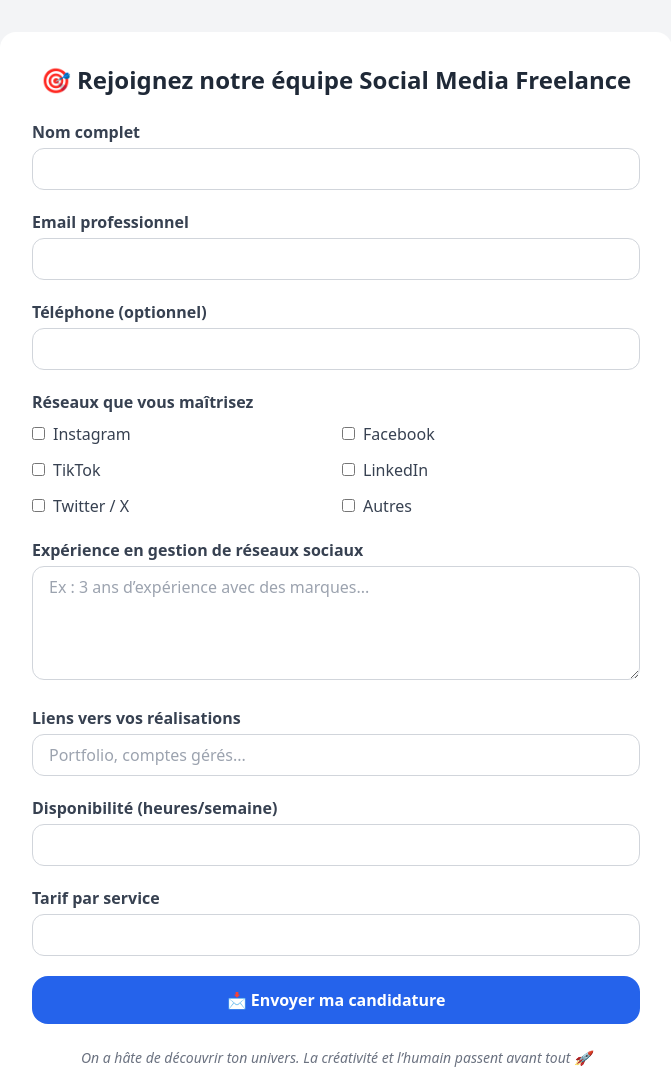
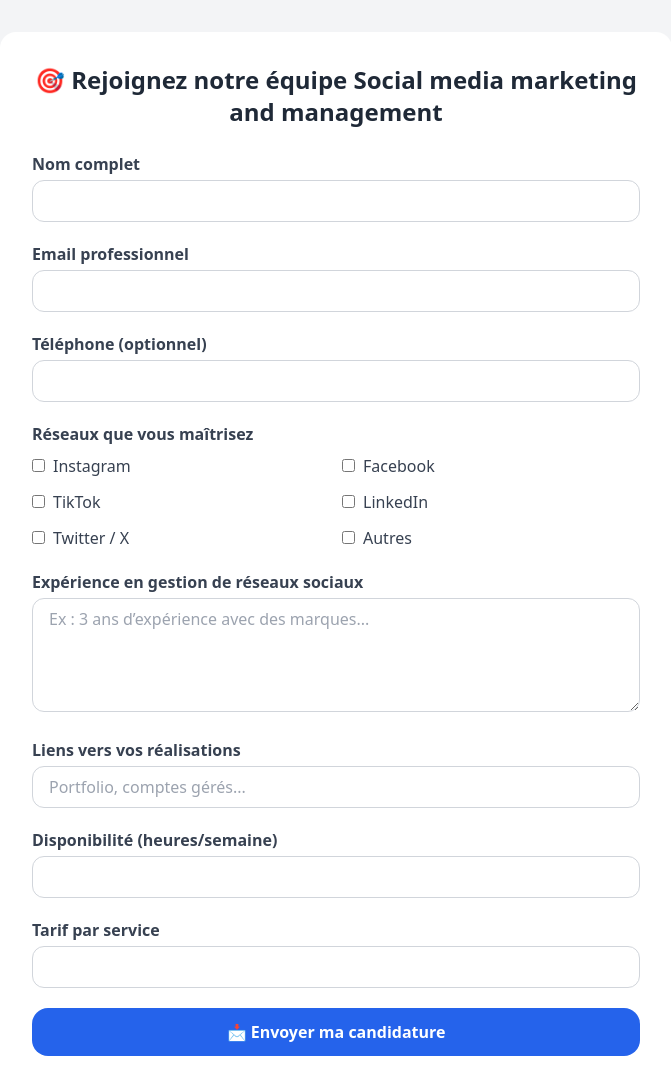
Before and after one commit to Lennyagency/Formulaire-Freelance, a plain HTML site: page index.html in a window 1280 px wide. Shown: the top 1071 px of the page, without its empty margins (304-975 px from the left). Drawn offline with nearby package versions, Linux system fonts and the light colour scheme.

Commit message:
Update index.html

```diff
--- a/index.html
+++ b/index.html
@@ -2,14 +2,14 @@
 <html lang="fr">
 <head>
   <meta charset="UTF-8">
-  <title>Recrutement Freelancer Social Media</title>
+  <title>Recrutement Social media marketing and management</title>
   <script src="https://cdn.tailwindcss.com"></script>
 </head>
 <body class="bg-gray-100 min-h-screen flex items-center justify-center px-4 py-8">
 
   <div class="bg-white w-full max-w-2xl rounded-2xl shadow-xl p-8">
     <h2 class="text-2xl font-bold text-center text-gray-800 mb-6">
-      🎯 Rejoignez notre équipe Social Media Freelance
+      🎯 Rejoignez notre équipe Social media marketing and management
     </h2>
 
     <form id="freelanceForm" class="space-y-5">
```
